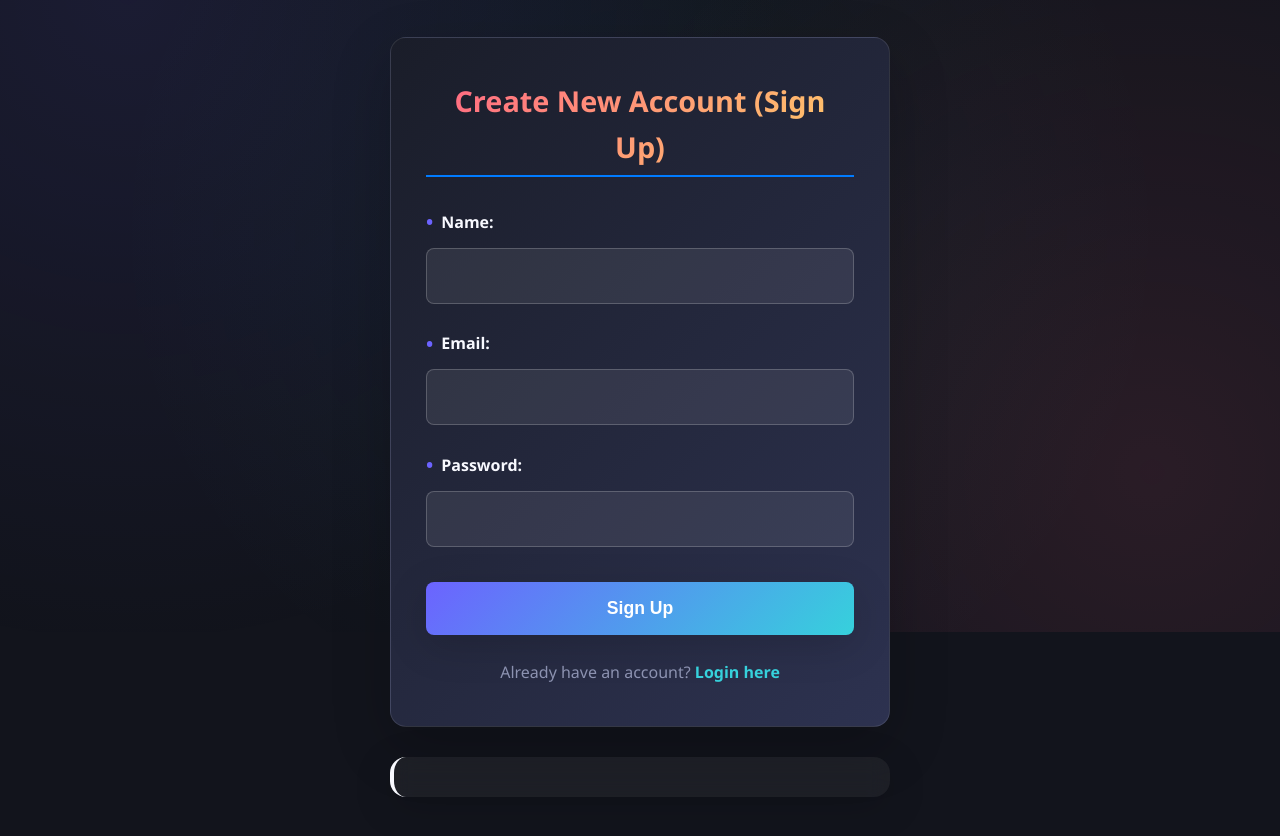
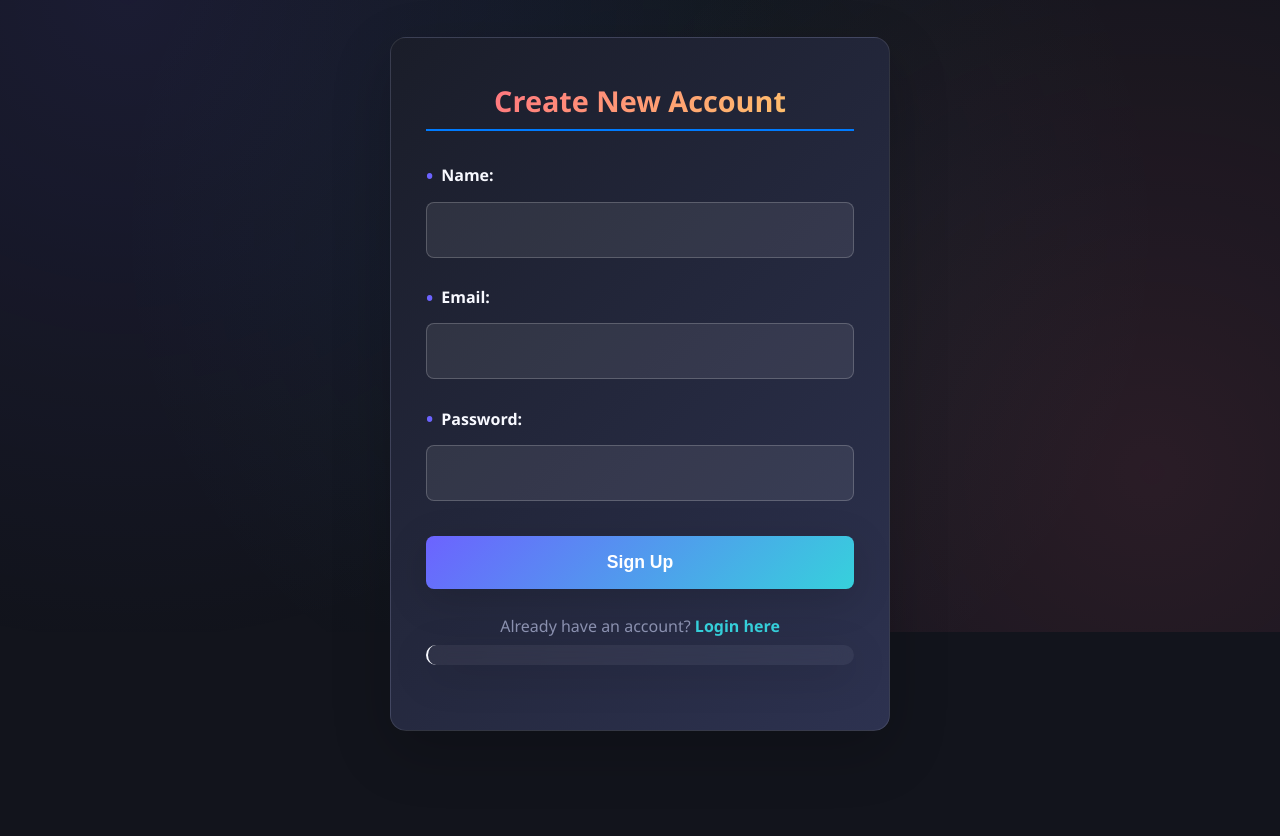
Before and after one commit to Mdusman398/analyze_resume, a website: page public/html/index.html in a window 1280 px wide. Shown: the part 168-1004 px from the top of the page. After the commit the page ends 979 px from the top, so only its background shows below. Drawn offline with Linux system fonts and the light colour scheme; files that its build step writes are made by us from their sources.

Commit message:
analyze resume

```diff
--- a/public/css/auth.css
+++ b/public/css/auth.css
@@ -261,12 +261,13 @@ header p {
 
 /* ===== MESSAGE & ALERTS ===== */
 .message {
-  padding: 20px 24px;
+  padding: 10px 10px;
   border-radius: var(--border-radius);
   margin-bottom: 25px;
+  margin-top: 5px;
   font-weight: 500;
   box-shadow: var(--box-shadow);
-  border-left: 4px solid;
+  border-left: 2px solid;
   background: rgba(255, 255, 255, 0.05);
   backdrop-filter: blur(10px);
   text-align: center;
--- a/public/html/index.html
+++ b/public/html/index.html
@@ -14,7 +14,7 @@
         <p>Your companion for CV Matching with job Descriptions</p>
       </header>
       <section class="auth-form">
-        <h2>Create New Account (Sign Up)</h2>
+        <h2>Create New Account </h2>
         <form id="signupForm">
           <div class="form-group">
             <label for="name">Name:</label>
@@ -34,9 +34,9 @@
           Already have an account?
           <a href="login.html">Login here</a>
         </p>
+        <div id="message" class="message"></div>
       </section>
 
-      <div id="message" class="message"></div>
     </div>
 
     <script src="../js/auth.js"></script>
```
Also changed, not shown: public/html/login.html (+2 -1 lines).
